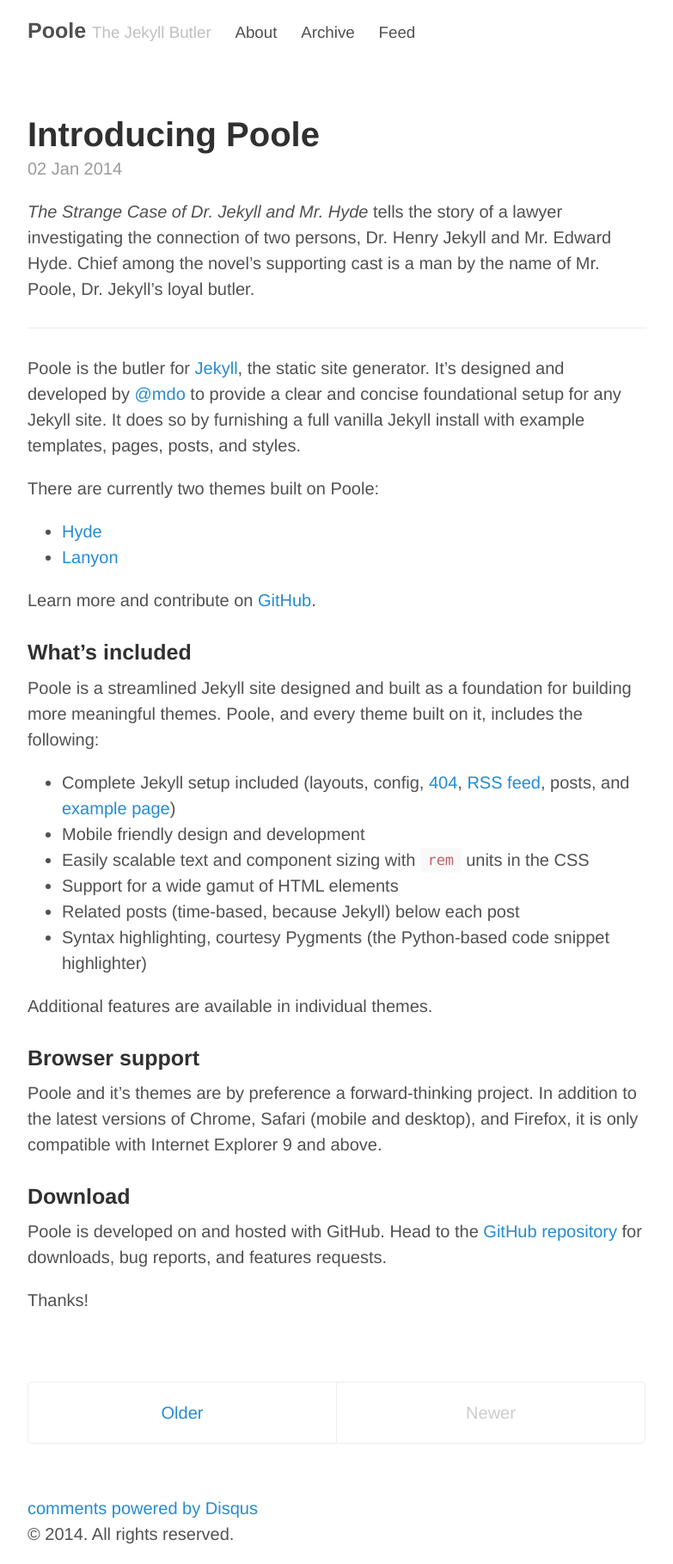
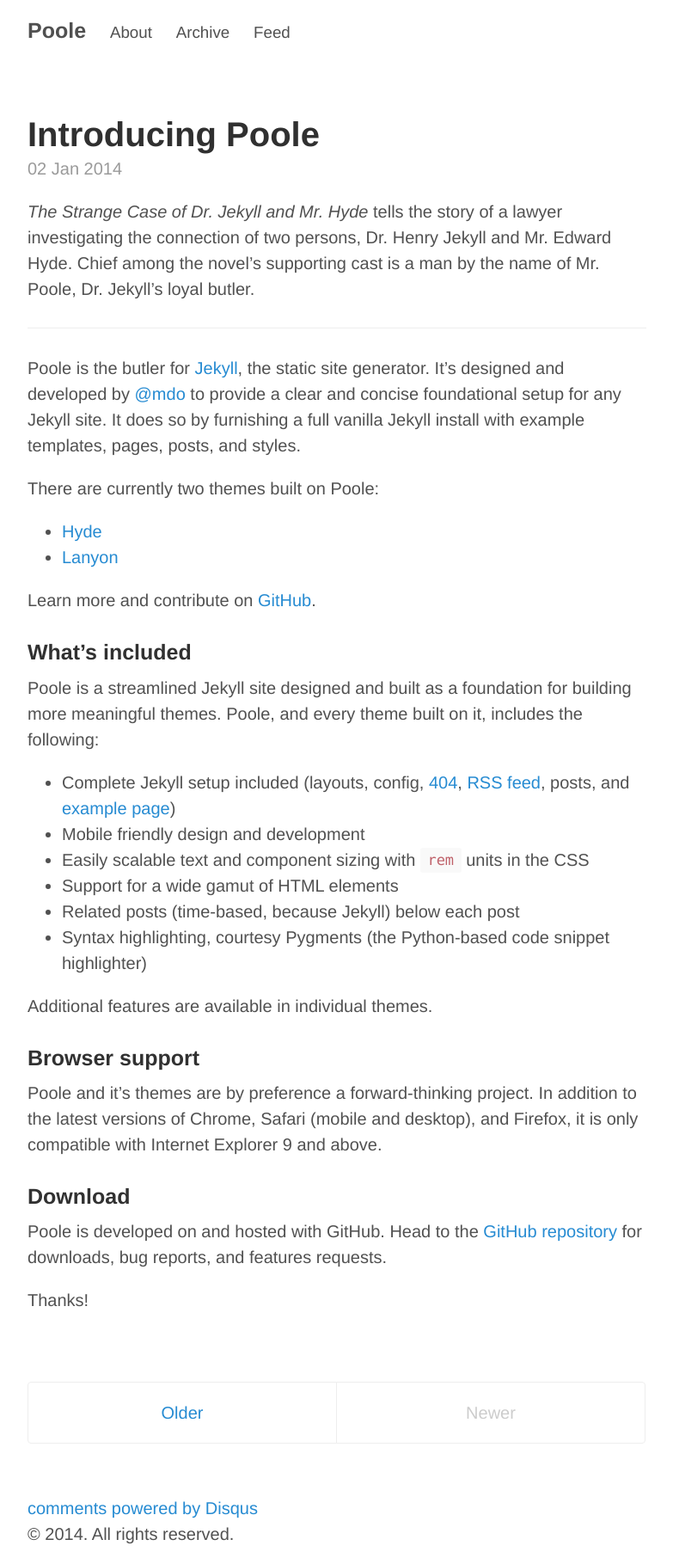
Before and after one commit to thongke/thongke.github.io, a Jekyll site: the page built from index.html, in a window 1280 px wide. Shown: the whole page at 86% size, without its empty margins (248-1031 px from the left). Built offline with Jekyll 4.4.1, drawn with Linux system fonts in a browser that asks for light colours; Markdown is read by kramdown in place of the engine named in the settings; the list of posts is cut into pages by our own code.

Commit message:
Update default.html

```diff
--- a/_layouts/default.html
+++ b/_layouts/default.html
@@ -10,7 +10,7 @@
       <div class="masthead">
         <h3 class="masthead-title">
           <a href="{{ site.baseurl }}" title="Home">{{ site.title }}</a>
-          <small>{{ site.tagline }}</small>
+          <!-- <small>{{ site.tagline }}</small> -->
 
           {% for page in site.pages_list %}
               &nbsp;&nbsp;&nbsp;<small><a href="{{ page[1]  }}">{{ page[0] }}</a></small>
```
